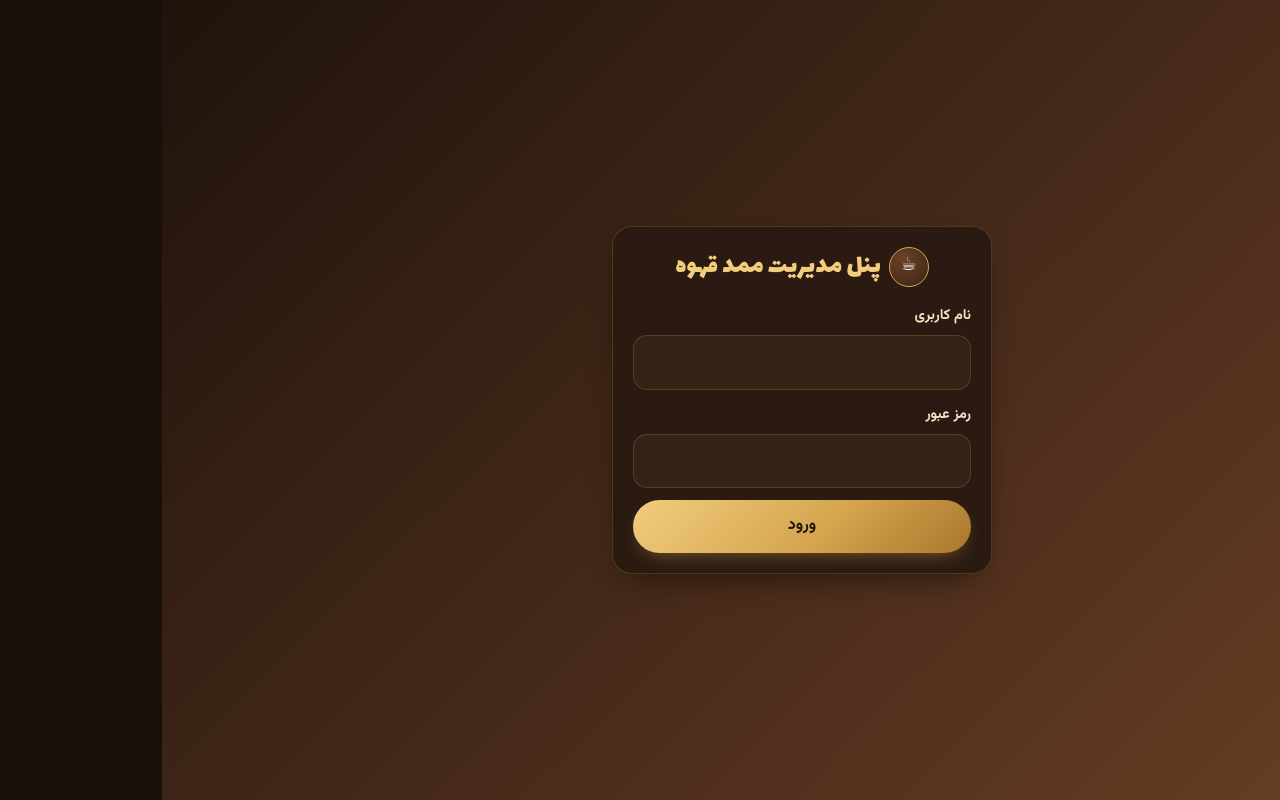
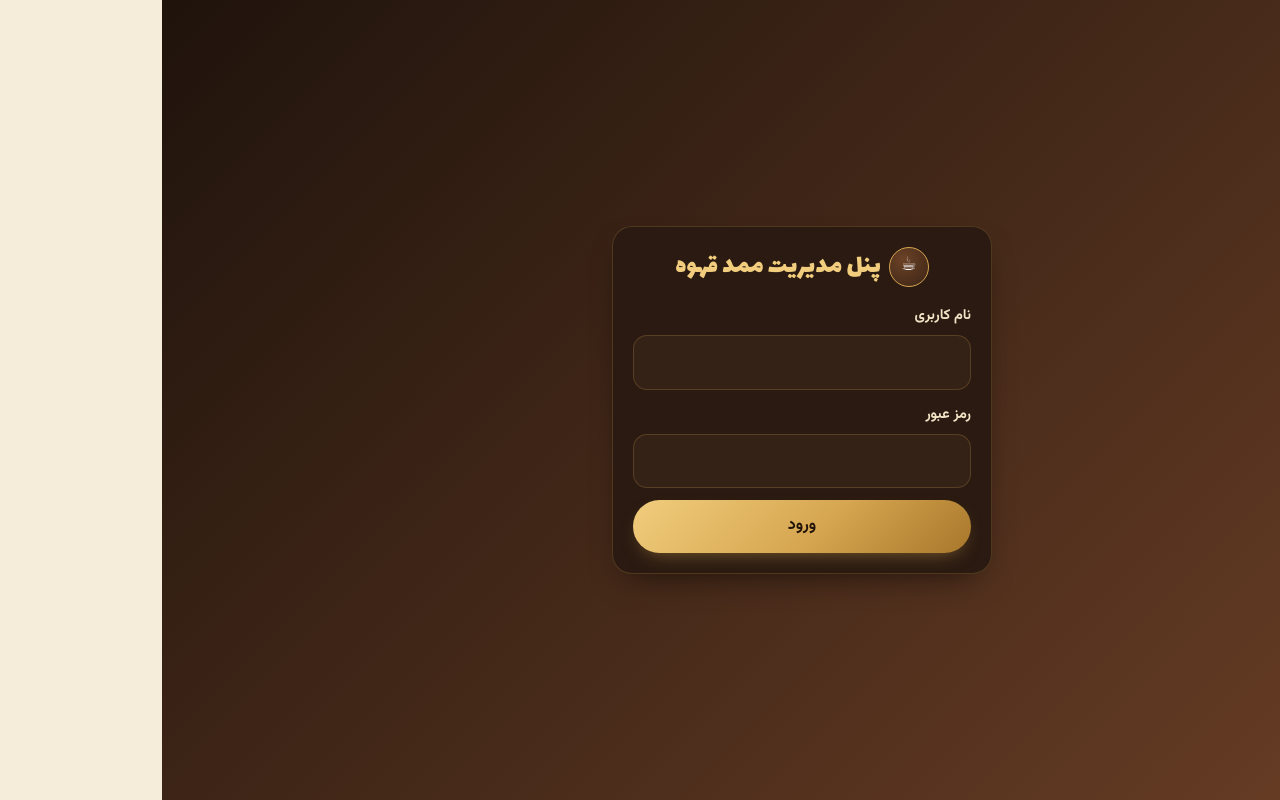
Before and after one commit to moeinregz/WebPikasoo, a Next.js app in the folder mamad-ghahve/: page /admin/login in a window 1280 px wide. Built offline with nearby package versions, Linux system fonts and the light colour scheme; no server answers.

Commit message:
Page background: light cream
Co-Authored-By: Claude Opus 5.5 <noreply@anthropic.com>
Claude-Session: https://claude.ai/code/session_01PghT6KrRSq5ffVFFRu3eLN

```diff
--- a/mamad-ghahve/app/globals.css
+++ b/mamad-ghahve/app/globals.css
@@ -1,6 +1,6 @@
 :root {
   /* تم قهوه‌ای تیره + طلایی */
-  --bg: #1a100a;          /* پس‌زمینه‌ی صفحه */
+  --bg: #f6ecda;          /* پس‌زمینه‌ی صفحه (کرم روشن) */
   --surface: #2a1a11;     /* کارت‌ها */
   --surface2: #352217;    /* سطح نرم (چیپ، ورودی، مدیا) */
   --surface3: #46301f;    /* هاور */
```
Also changed, not shown: mamad-ghahve/preview.html (+1 -1 lines).
